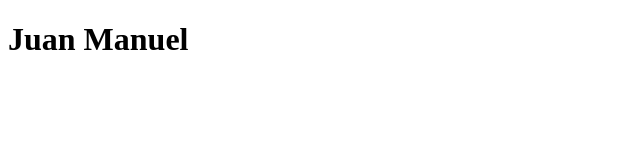
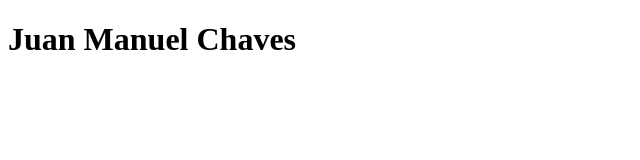
Before and after one commit to JuanManuelCL/Curso-HTML, a plain HTML site: page 11/index.html in a window 1280 px wide. Shown: the whole page, without its empty margins (0-640 px from the left). Drawn offline with Linux system fonts and the light colour scheme.

Commit message:
modifica archivo

```diff
--- a/11/index.html
+++ b/11/index.html
@@ -6,6 +6,6 @@
     <title>Document</title>
 </head>
 <body>
-    <h1>Juan Manuel </h1>
+    <h1>Juan Manuel Chaves </h1>
 </body>
 </html>
```
